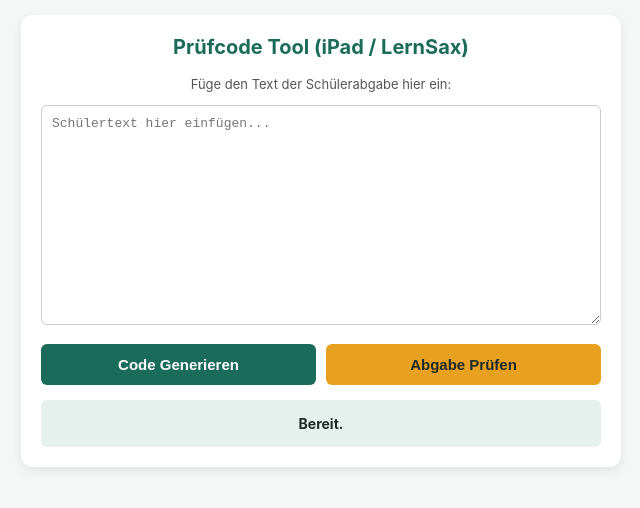
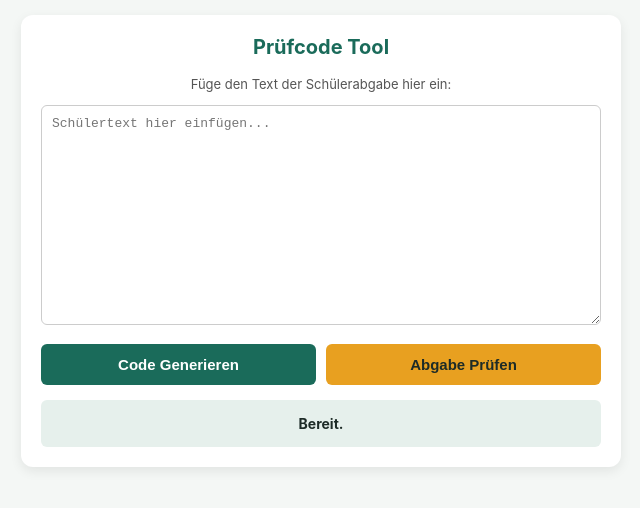
Before and after one commit to PietLT2/pruefcode_tool, a plain HTML site: page index.html in a window 1280 px wide. Shown: the whole page, without its empty margins (319-959 px from the left). Drawn offline with Linux system fonts and the light colour scheme.

```diff
--- a/index.html
+++ b/index.html
@@ -82,7 +82,7 @@
 <body>
 
 <div class="container">
-    <h2>Prüfcode Tool (iPad / LernSax)</h2>
+    <h2>Prüfcode Tool</h2>
     <p style="font-size: 13px; color: #555; text-align: center;">Füge den Text der Schülerabgabe hier ein:</p>
 
     <textarea id="inputText" placeholder="Schülertext hier einfügen..."></textarea>
```
